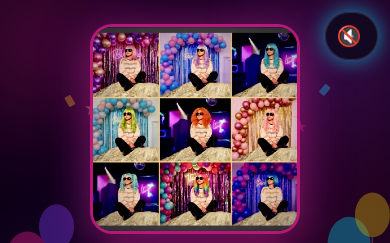
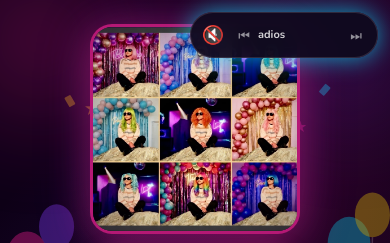
Before and after one commit to urbrain-consulting/juego-nicole, a plain HTML site: page index.html in a window 390 px wide. Shown: the top 243 px of the page. Drawn offline with nearby package versions, Linux system fonts and the light colour scheme.

Commit message:
music widget: combo canciones, boton anterior/siguiente

```diff
--- a/index.html
+++ b/index.html
@@ -278,9 +278,10 @@ button, input, .opt, .tf-btn {
   .nico-card-wrap { max-width: 210px; }
   .cover-name { letter-spacing: 3px; }
   .part-box { padding: 14px; }
-  .music-widget { top: 8px; right: 8px; padding: 4px 8px 4px 4px; }
-  .music-track  { max-width: 75px; font-size: 10px; }
-  .music-play-btn { width: 32px; height: 32px; font-size: 17px; }
+  .music-widget { top: 8px; right: 8px; padding: 4px 8px 4px 4px; gap: 2px; }
+  .music-play-btn { width: 30px; height: 30px; font-size: 16px; }
+  .music-nav-btn { width: 18px; height: 18px; font-size: 11px; }
+  .music-select { max-width: 72px; font-size: 10px; }
   .scores-box { padding: 10px 12px; }
   .s-name { font-size: 11px; min-width: 65px; }
   .end-title { font-size: 36px; }
@@ -300,34 +301,36 @@ button, input, .opt, .tf-btn {
 /* MUSIC WIDGET */
 .music-widget {
   position:fixed; top:12px; right:12px; z-index:1100;
-  display:flex; align-items:center; gap:5px;
-  background:rgba(15,10,30,.88); border:1.5px solid var(--bdr);
-  border-radius:24px; padding:5px 10px 5px 5px;
-  backdrop-filter:blur(8px); box-shadow:0 4px 16px rgba(0,0,0,.35);
+  display:flex; align-items:center; gap:3px;
+  background:rgba(15,10,30,.92); border:1.5px solid var(--bdr);
+  border-radius:30px; padding:5px 10px 5px 5px;
+  backdrop-filter:blur(10px); box-shadow:0 4px 20px rgba(0,0,0,.4);
   transition:border-color .3s, box-shadow .3s;
 }
-.music-widget.playing { border-color:var(--mg); box-shadow:0 0 18px rgba(233,30,140,.45); }
-@keyframes hintPulse { 0%,100%{box-shadow:0 4px 16px rgba(0,0,0,.35)} 50%{box-shadow:0 0 22px rgba(0,229,255,.65)} }
+.music-widget.playing { border-color:var(--mg); box-shadow:0 0 20px rgba(233,30,140,.5); }
+@keyframes hintPulse { 0%,100%{box-shadow:0 4px 20px rgba(0,0,0,.4)} 50%{box-shadow:0 0 24px rgba(0,229,255,.7)} }
 .music-widget.hint { animation:hintPulse 2s ease-in-out 4; }
 .music-play-btn {
-  background:none; border:none; color:#fff; font-size:20px; cursor:pointer;
-  width:36px; height:36px; border-radius:50%;
+  background:none; border:none; color:#fff; font-size:18px; cursor:pointer;
+  width:34px; height:34px; border-radius:50%; flex-shrink:0;
   display:flex; align-items:center; justify-content:center; transition:transform .15s;
 }
 .music-play-btn:hover { transform:scale(1.12); }
-.music-track {
-  font-size:11px; font-weight:700; color:rgba(255,255,255,.78);
-  max-width:110px; overflow:hidden; text-overflow:ellipsis; white-space:nowrap;
-  display:none;
+.music-nav-btn {
+  background:none; border:none; color:rgba(255,255,255,.55); font-size:13px;
+  cursor:pointer; padding:0; line-height:1; flex-shrink:0;
+  display:flex; align-items:center; justify-content:center;
+  width:22px; height:22px; transition:color .15s, transform .1s;
 }
-.music-widget.playing .music-track { display:block; }
-.music-next-btn {
-  background:none; border:none; color:rgba(255,255,255,.5); font-size:14px;
-  cursor:pointer; padding:0 2px; line-height:1; display:none;
-  transition:color .15s;
+.music-nav-btn:hover { color:#fff; transform:scale(1.15); }
+.music-select {
+  background: transparent; border:none;
+  color:rgba(255,255,255,.82); font-size:11px; font-weight:700;
+  max-width:120px; cursor:pointer; outline:none; font-family:inherit;
+  -webkit-appearance:none; appearance:none;
+  text-overflow:ellipsis;
 }
-.music-next-btn:hover { color:#fff; }
-.music-widget.playing .music-next-btn { display:flex; align-items:center; }
+.music-select option { background:#1a0a2e; color:#fff; }
 
 /* Q HEADER counter chip */
 .q-counter-chip { background:rgba(255,215,0,.12); border:1px solid rgba(255,215,0,.35); border-radius:14px; padding:4px 10px; font-size:11px; font-weight:800; color:var(--go); letter-spacing:.5px; }
@@ -339,9 +342,10 @@ button, input, .opt, .tf-btn {
 
 <!-- MÚSICA DE FONDO -->
 <div id="musicWidget" class="music-widget hint">
-  <button id="btnMusic" class="music-play-btn" type="button" aria-label="Play/Pausa música" title="Activar música">🔇</button>
-  <span class="music-track" id="musicTrack"></span>
-  <button id="btnMusicNext" class="music-next-btn" type="button" title="Siguiente canción">⏭</button>
+  <button id="btnMusic"     class="music-play-btn" type="button" aria-label="Play/Pausa" title="Play / Pausa">🔇</button>
+  <button id="btnMusicPrev" class="music-nav-btn"  type="button" title="Canción anterior">⏮</button>
+  <select id="musicSelect"  class="music-select"   title="Elegir canción"></select>
+  <button id="btnMusicNext" class="music-nav-btn"  type="button" title="Siguiente canción">⏭</button>
 </div>
 <audio id="bgm" loop preload="none"></audio>
 
@@ -712,19 +716,19 @@ function songLabel(path) {
 
 // ── Helpers de música ─────────────────────────────
 function bgmLoadAndPlay() {
-  const bgm = document.getElementById('bgm');
+  const bgm    = document.getElementById('bgm');
   const widget = document.getElementById('musicWidget');
   const btnMusic = document.getElementById('btnMusic');
-  const track = document.getElementById('musicTrack');
+  const sel    = document.getElementById('musicSelect');
   bgm.src = PLAYLIST[bgmIdx];
   bgm.volume = 0.45;
   bgm.play().then(() => {
     btnMusic.textContent = '🔊';
     widget.classList.add('playing');
     widget.classList.remove('hint');
-    track.textContent = songLabel(PLAYLIST[bgmIdx]);
+    sel.value = bgmIdx;
     localStorage.setItem('bgmEnabled', '1');
-  }).catch(() => toast('🎵 No se encontró el archivo de audio. Verifica la carpeta audio/'));
+  }).catch(() => toast('🎵 No se encontró el archivo. Verifica la carpeta audio/'));
 }
 
 document.addEventListener('DOMContentLoaded', () => {
@@ -745,7 +749,18 @@ document.addEventListener('DOMContentLoaded', () => {
   const bgm      = document.getElementById('bgm');
   const widget   = document.getElementById('musicWidget');
   const btnMusic = document.getElementById('btnMusic');
-  const btnNext_ = document.getElementById('btnMusicNext');
+  const btnPrev  = document.getElementById('btnMusicPrev');
+  const btnNext  = document.getElementById('btnMusicNext');
+  const sel      = document.getElementById('musicSelect');
+
+  // Poblar el select con las canciones del playlist
+  PLAYLIST.forEach((path, i) => {
+    const opt = document.createElement('option');
+    opt.value = i;
+    opt.textContent = songLabel(path);
+    sel.appendChild(opt);
+  });
+  sel.value = 0;
 
   // Avance automático al terminar canción
   bgm.addEventListener('ended', () => {
@@ -753,11 +768,10 @@ document.addEventListener('DOMContentLoaded', () => {
     bgmLoadAndPlay();
   });
 
-  // Solo muestra ⏭ si hay más de 1 canción
-  if (PLAYLIST.length <= 1) btnNext_.style.display = 'none';
-
+  // Play / Pausa
   btnMusic.addEventListener('click', () => {
     if (bgm.paused) {
+      bgmIdx = parseInt(sel.value);
       bgmLoadAndPlay();
     } else {
       bgm.pause();
@@ -767,8 +781,21 @@ document.addEventListener('DOMContentLoaded', () => {
     }
   });
 
-  btnNext_.addEventListener('click', () => {
+  // Canción anterior
+  btnPrev.addEventListener('click', () => {
+    bgmIdx = (bgmIdx - 1 + PLAYLIST.length) % PLAYLIST.length;
+    bgmLoadAndPlay();
+  });
+
+  // Canción siguiente
+  btnNext.addEventListener('click', () => {
     bgmIdx = (bgmIdx + 1) % PLAYLIST.length;
+    bgmLoadAndPlay();
+  });
+
+  // Elegir canción desde el combo
+  sel.addEventListener('change', () => {
+    bgmIdx = parseInt(sel.value);
     bgmLoadAndPlay();
   });
 
```
Also changed, not shown: juego_cumple_nicole_v3.html (+61 -34 lines).
